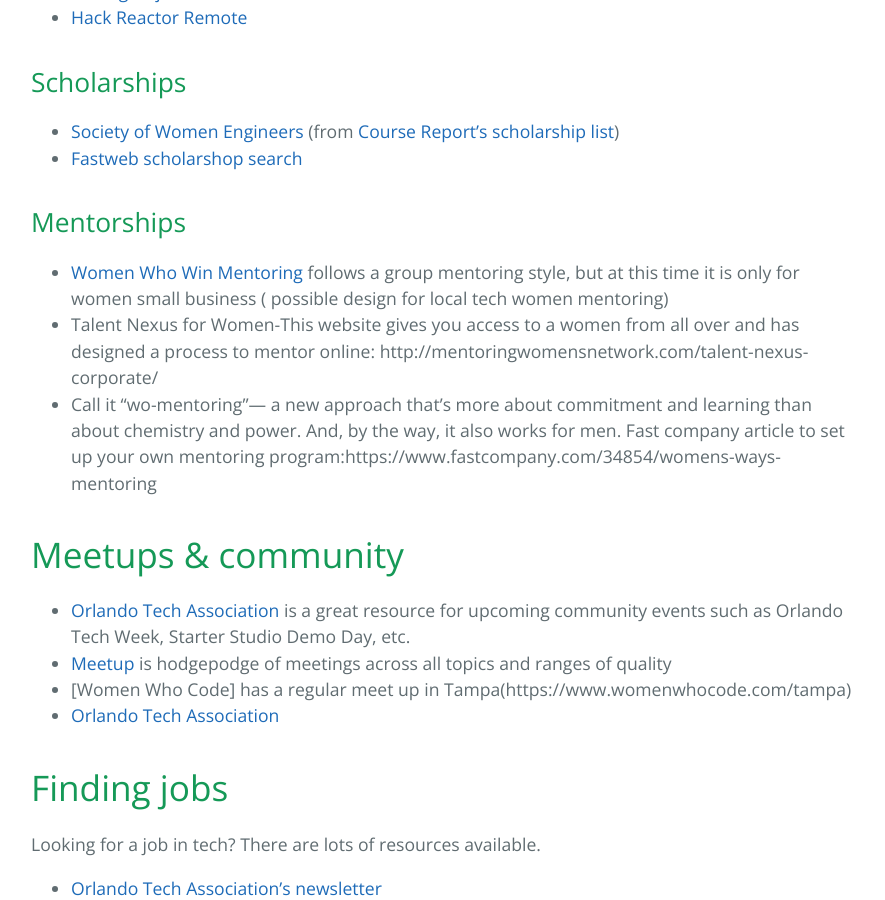
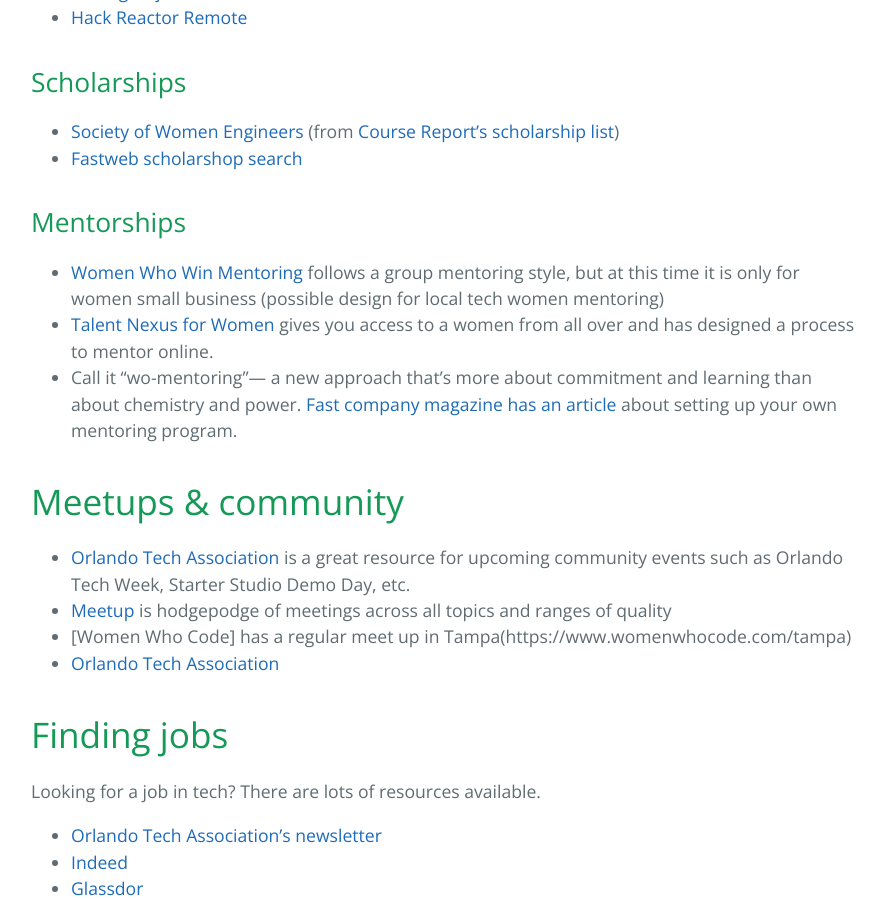
Before and after one commit to chadmiller/ladydev-info, a Jekyll site: the page built from index.md, in a window 1280 px wide and 900 px high, scrolled down 1855 px. Shown: the whole window, without its empty margins (193-1078 px from the left). Built offline with Jekyll 4.4.1, drawn with Linux system fonts in a browser that asks for light colours; nearby versions of some CDN libraries; library files that are not in the unit come from our copies.

Commit message:
Update index.md

```diff
--- a/index.md
+++ b/index.md
@@ -59,9 +59,9 @@
 
 ## Mentorships
 
-* [Women Who Win Mentoring](http://nawboorlando.org/calendar/2017/2/16/women-who-win-mentoring) follows a group mentoring style, but at this time it is only for women small business ( possible design for local tech women mentoring)
-* Talent Nexus for Women-This website gives you access to a women from all over and has designed a process to mentor online: http://mentoringwomensnetwork.com/talent-nexus-corporate/
-* Call it "wo-mentoring"— a new approach that's more about commitment and learning than about chemistry and power. And, by the way, it also works for men. Fast company article to set up your own mentoring program:https://www.fastcompany.com/34854/womens-ways-mentoring
+* [Women Who Win Mentoring](http://nawboorlando.org/calendar/2017/2/16/women-who-win-mentoring) follows a group mentoring style, but at this time it is only for women small business (possible design for local tech women mentoring)
+* [Talent Nexus for Women](http://mentoringwomensnetwork.com/talent-nexus-corporate/) gives you access to a women from all over and has designed a process to mentor online.
+* Call it "wo-mentoring"— a new approach that's more about commitment and learning than about chemistry and power. [Fast company magazine has an article](https://www.fastcompany.com/34854/womens-ways-mentoring) about setting up your own mentoring program.
 
 
 # Meetups & community
```
